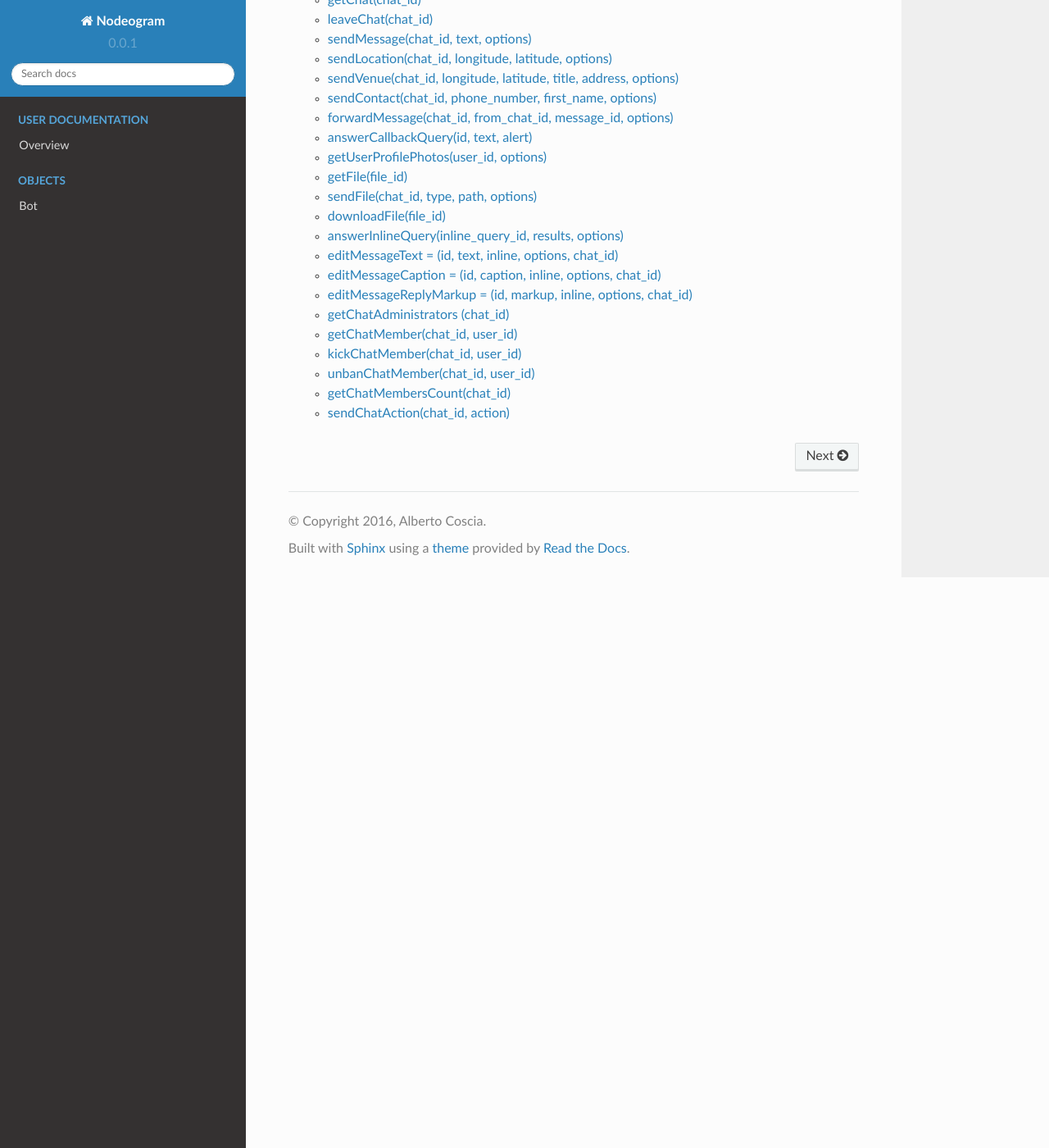
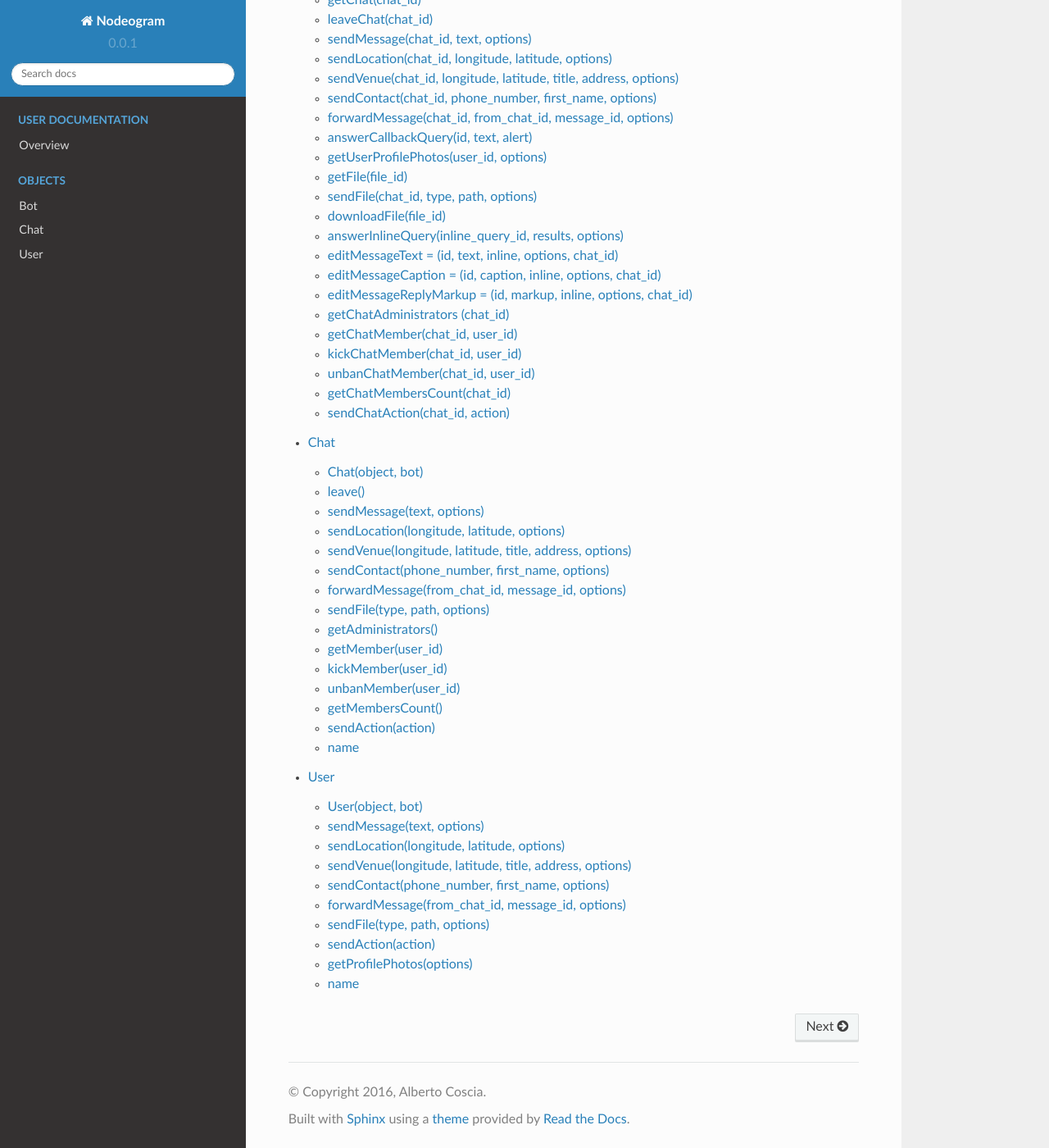
Before and after one commit to ALCC01/nodeogram, a Sphinx documentation site: the page built from docs/index.rst, in a window 1280 px wide and 1400 px high, scrolled down 2043 px. Shown: the whole window at 82% size. Built offline with Sphinx 7.4.7 and the Read the Docs theme 2.0.0, drawn with Linux system fonts in a browser that asks for light colours.

Commit message:
Documentation for the User object

```diff
--- a/docs/index.rst
+++ b/docs/index.rst
@@ -74,3 +74,5 @@
     :glob:
 
     objects/Bot
+    objects/Chat
+    objects/User
--- a/docs/objects/Chat.rst
+++ b/docs/objects/Chat.rst
@@ -5,7 +5,7 @@
 
 .. note::
 
-    This object inherits some properties from the corresponding `Telegram object<https://core.telegram.org/bots/api#chat>`_
+    This object inherits some properties from the corresponding `Telegram object <https://core.telegram.org/bots/api#chat>`_
 
 =================
 Chat(object, bot)
--- /dev/null
+++ b/docs/objects/User.rst
@@ -0,0 +1,106 @@
+User
+====
+
+This object represents a Telegram user.
+
+.. note::
+
+    This object inherits some properties from the corresponding `Telegram object <https://core.telegram.org/bots/api#user>`_
+
+=================
+User(object, bot)
+=================
+
+.. warning::
+
+    This constructor should be for internal use only.
+
+Creates a new User object.
+
+==========================
+sendMessage(text, options)
+==========================
+
+* ``text`` <String>
+* ``options`` <Object> *Optional*
+
+Sends a message to the user and returns a promise that resolves to a :doc:`Message` object representing what has been sent.
+
+==========================================
+sendLocation(longitude, latitude, options)
+==========================================
+
+* ``longitude`` <Number>
+* ``latitude`` <Number>
+* ``options`` <Object> *Optional*
+
+Sends a location object to the user and returns a promise that resolves to a :doc:`Message` object representing what has
+been sent.
+
+=======================================================
+sendVenue(longitude, latitude, title, address, options)
+=======================================================
+
+* ``longitude`` <Number>
+* ``latitude`` <Number>
+* ``title`` <String>
+* ``address`` <String>
+* ``options`` <Object> *Optional*
+
+Sends a venue object to the user and returns a promise that resolves to a :doc:`Message` object representing what has
+been sent.
+
+==============================================
+sendContact(phone_number, first_name, options)
+==============================================
+
+* ``phone_number`` <String>
+* ``first_name`` <String>
+* ``options`` <Object> *Optional*
+
+Sends a contact object to the user and returns a promise that resolves to a :doc:`Message` object representing what has
+been sent.
+
+=================================================
+forwardMessage(from_chat_id, message_id, options)
+=================================================
+
+* ``from_chat_id`` <String>
+* ``message_id`` <String>
+* ``options`` <Object> *Optional*
+
+Forwards a message to the user and returns a promise that resolves to a :doc:`Message` object representing what has
+been sent.
+
+=============================
+sendFile(type, path, options)
+=============================
+
+* ``type`` <String> Must be one of the following: ``photo``, ``audio``, ``sticker``, ``document``, ``video``, ``voice``
+* ``path`` <String> File's path for local files or file's id for uploaded files
+* ``options`` <Object> *Optional*
+
+Sends the specified file to the user and returns a promise that resolves to a :doc:`Message` object representing
+what has been sent.
+
+==================
+sendAction(action)
+==================
+
+* ``action`` <String> Must be one of the following: ``typing``, ``upload_photo``, ``record_video``, ``upload_video``, ``record_audio``, ``upload_audio``, ``upload_document``, ``find_location``
+
+Returns a promise that resolves to the response (true on success).
+
+=========================
+getProfilePhotos(options)
+=========================
+
+* ``options`` <Object> *Optional*
+
+Returns a promise that resolves to a :doc:`UserProfilePhotos` object.
+
+====
+name
+====
+
+<String> The full name of the user (first name + last name).
```
